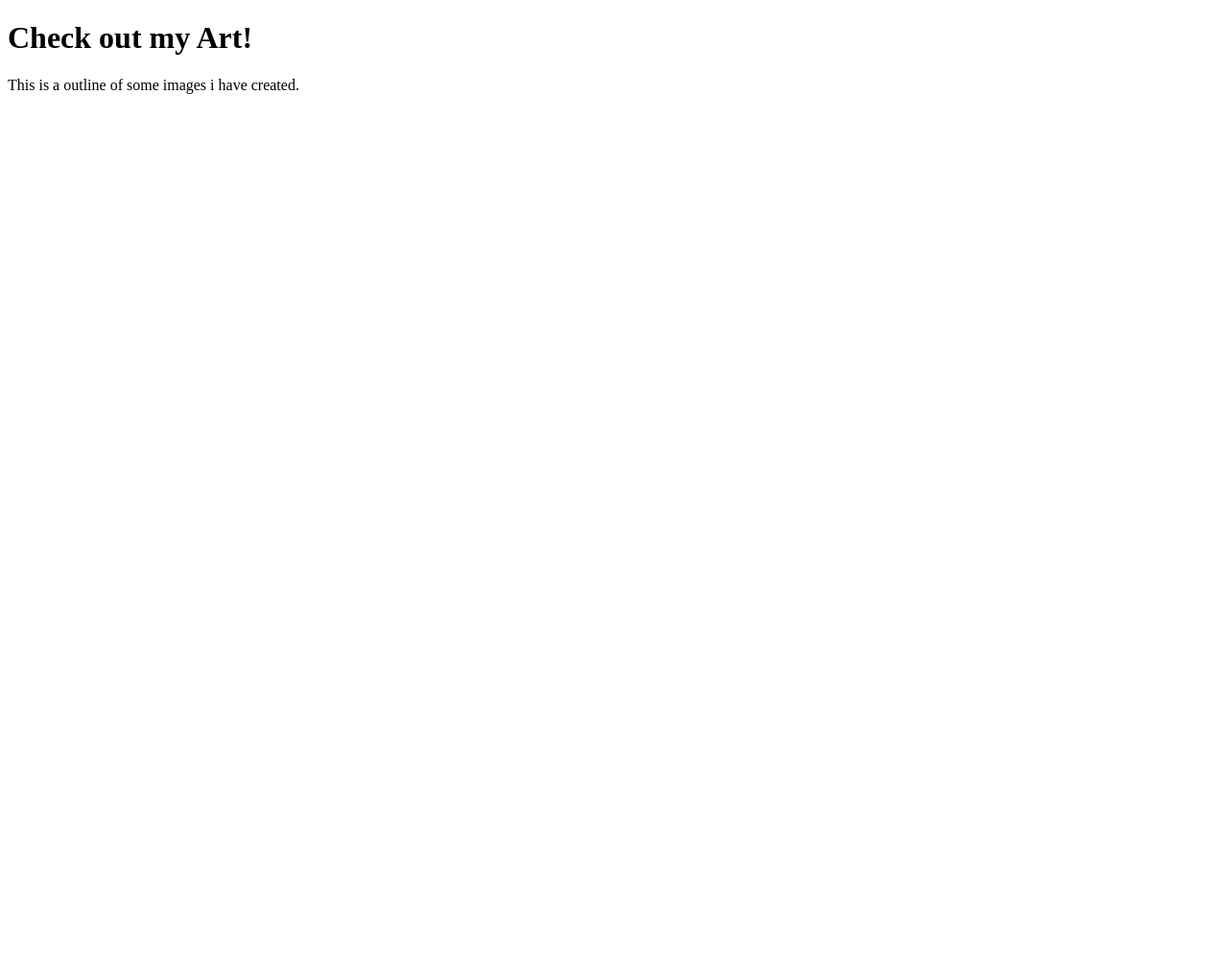
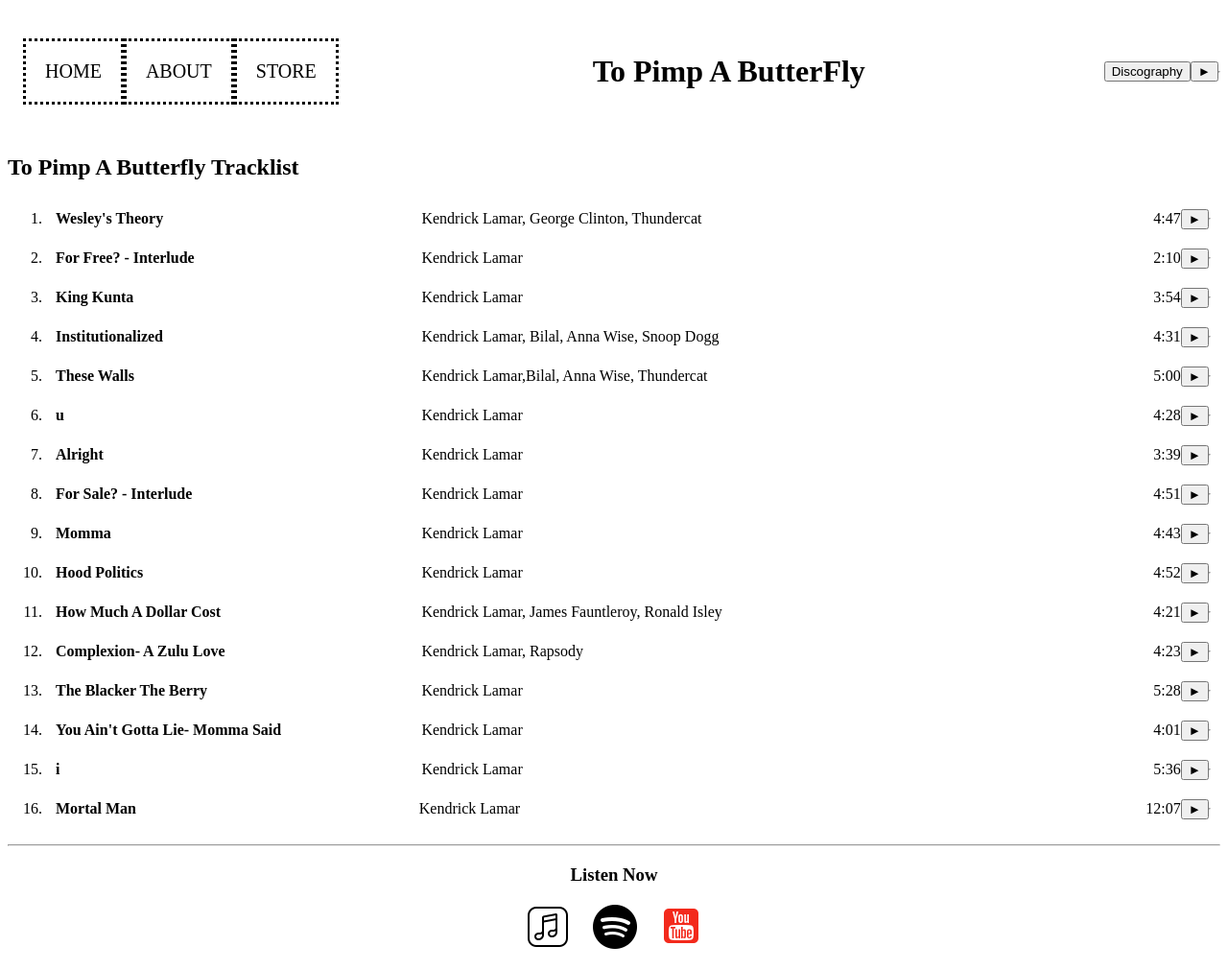
Before and after one commit to Adiyanadz/acit1620-lab5-test, a plain HTML site: page index.html in a window 1280 px wide. Shown: the whole page at 96% size. Before the commit the page ends 800 px from the top, so only its background shows below. Drawn offline with Linux system fonts and the light colour scheme.

Commit message:
changes to web

```diff
--- /dev/null
+++ b/index.css
@@ -0,0 +1,109 @@
+
+/*  BELOW IS FOR THE INDEX.HTML TRACKLIST*/
+#track {
+    display: flex;
+    justify-content: space-between;
+    align-items: center;
+    padding: 10px;
+  }
+
+  #track strong {
+    flex: 1;
+  }
+
+  #track span:nth-child(2) {
+    flex: 2;
+  }
+
+  #track span:nth-child(3),
+  #track button {
+    flex: 1;
+    text-align: right;
+    flex: 0 0 auto; /* Ensures the button does not stretch */
+    width: auto; /* Set width to auto */
+  }
+
+/*  BELOW IS FOR THE FOOTER*/
+  #footheader {
+    text-align: center;
+}
+
+.centered {
+    text-align: center;
+}
+
+#listen-now {
+    list-style: none;
+    display: flex;
+    justify-content: center;
+    padding: 0;
+}
+
+#listen-now li {
+    margin: 0 10px; /* Adjust spacing between list items */
+}
+
+/*  BELOW IS FOR THE HEADER LINKS*/
+#links a {
+  text-decoration: none; /* Remove underline */
+  color: black; /* Default link color */
+  font-size: 20px;
+}
+
+#links a:hover {
+  color: rgb(78, 46, 47); /* Change color on hover */
+}
+
+
+
+
+
+
+
+
+
+/*  BELOW IS FOR THE HEADER*/
+
+#top {
+  display: flex;
+  justify-content: space-between;
+  align-items: center;
+}
+
+#top h1{
+  flex: 1;
+  text-align: center;
+}
+
+#links {
+  list-style: none; /* Removes bullet points */
+  display: flex; /* Displays list items horizontally */
+  justify-content: space-between;
+  padding: 1rem;
+}
+
+
+
+
+
+#about {
+  padding: 20px;
+  border-style: dotted;
+
+}
+#home {
+  padding: 20px;
+  border-style: dotted;
+}
+#store {
+  padding: 20px;
+  border-style: dotted;
+
+}
+
+
+/*  BELOW IS FOR THE STORE*/
+.album-image {
+  width: 200px; /* Set the desired width */
+  height: auto; /* Maintain aspect ratio */
+}
--- a/index.html
+++ b/index.html
@@ -3,10 +3,171 @@
 <head>
     <meta charset="UTF-8">
     <meta name="viewport" content="width=device-width, initial-scale=1.0">
-    <title>Document</title>
+    <title>Midterm Prep</title>
+    <link rel="stylesheet" href="index.css">
 </head>
 <body>
-<h1>Check out my Art!</h1>
-<p>This is a outline of some images i have created.</p>
+    <header id="top">
+        <nav>
+            <ul id="links">
+                <li id="home"><a href="index.html">HOME</a></li>
+                <li id="about"><a href="about.html">ABOUT</a></li>
+                <li id="store"><a href="store.html">STORE</a></li>
+            </ul>
+        </nav>
+        <h1>To Pimp A ButterFly</h1>
+        <button type="button">Discography</button>
+        <br>
+        <button type="button">&#9658;</button>
+        <hr>
+    </header>
+
+<section>
+    <h2>To Pimp A Butterfly Tracklist</h2>
+    <div>
+        <ol>
+        <li><div id = track>
+            <strong>Wesley's Theory</strong>
+            <span>Kendrick Lamar, George Clinton, Thundercat</span>
+            <span> 4:47</span>
+            <button type="button" href="https://www.youtube.com/watch?v=2kP8WiemdwU">&#9658;</button>
+            <hr>
+        </div>
+        </li>
+        <li><div id = track>
+            <strong>For Free? - Interlude</strong>
+            <span>Kendrick Lamar</span>
+            <span> 2:10</span>
+            <button type="button">&#9658;</button>
+            <hr>
+        </div>
+        </li>
+        <li><div id = track>
+            <strong>King Kunta</strong>
+            <span>Kendrick Lamar</span>
+            <span> 3:54</span>
+            <button type="button" >&#9658;</button>
+            <hr>
+        </div>
+        </li>
+        <li><div id = track>
+            <strong>Institutionalized</strong>
+            <span>Kendrick Lamar, Bilal, Anna Wise, Snoop Dogg</span>
+            <span> 4:31</span>
+            <button type="button">&#9658;</button>
+            <hr>
+        </div>
+        </li>
+        <li><div id = track>
+            <strong>These Walls</strong>
+            <span>Kendrick Lamar,Bilal, Anna Wise, Thundercat</span>
+            <span> 5:00</span>
+            <button type="button">&#9658;</button>
+            <hr>
+        </div>
+        </li>
+        <li><div id = track>
+            <strong>u</strong>
+            <span>Kendrick Lamar </span>
+            <span> 4:28</span>
+            <button type="button">&#9658;</button>
+            <hr>
+        </div>
+        </li>
+        <li><div id = track>
+            <strong>Alright</strong>
+            <span>Kendrick Lamar</span>
+            <span> 3:39</span>
+            <button type="button">&#9658;</button>
+            <hr>
+        </div>
+        </li>
+        <li><div id = track>
+            <strong>For Sale? - Interlude</strong>
+            <span>Kendrick Lamar</span>
+            <span> 4:51</span>
+            <button type="button">&#9658;</button>
+            <hr>
+        </div>
+        </li>
+        <li><div id = track>
+            <strong>Momma</strong>
+            <span>Kendrick Lamar</span>
+            <span> 4:43</span>
+            <button type="button">&#9658;</button>
+            <hr>
+        </div>
+        </li>
+        <li><div id = track>
+            <strong>Hood Politics</strong>
+            <span>Kendrick Lamar</span>
+            <span> 4:52</span>
+            <button type="button">&#9658;</button>
+            <hr>
+        </div>
+        </li>
+        <li><div id = track>
+            <strong>How Much A Dollar Cost</strong>
+            <span>Kendrick Lamar, James Fauntleroy, Ronald Isley</span>
+            <span> 4:21</span>
+            <button type="button">&#9658;</button>
+            <hr>
+        </div>
+        </li>
+        <li><div id = track>
+            <strong>Complexion- A Zulu Love</strong>
+            <span>Kendrick Lamar, Rapsody</span>
+            <span> 4:23</span>
+            <button type="button">&#9658;</button>
+            <hr>
+        </div>
+        </li>
+        <li><div id = track>
+            <strong>The Blacker The Berry</strong>
+            <span id="content">Kendrick Lamar</span>
+            <span> 5:28</span>
+            <button type="button" id ="playbutton">&#9658;</button>
+            <hr>
+        </div>
+        </li>
+        <li><div id = track>
+            <strong>You Ain't Gotta Lie- Momma Said</strong>
+            <span>Kendrick Lamar</span>
+            <span> 4:01</span>
+            <button type="button">&#9658;</button>
+            <hr>
+        </div>
+        </li>
+        <li><div id = track>
+            <strong>i</strong>
+            <span>Kendrick Lamar</span>
+            <span> 5:36</span>
+            <button type="button">&#9658;</button>
+            <hr>
+        </div >
+        </li>
+        <li><div id = track>
+            <strong>Mortal Man</strong>
+            <span>Kendrick Lamar</span>
+            <span> 12:07</span>
+            <button type="button">&#9658;</button>
+            <hr>
+        </div>
+        </li>
+    </div>
+</section>
+<footer id="footheader">
+    <hr>
+    <div>
+        <h3 class="centered">Listen Now</h3>
+    </div>
+    <div class="centered">
+        <ul id="listen-now">
+            <li><a href="https://music.apple.com/us/album/to-pimp-a-butterfly/1440828886"><img src="images/apple.png" alt="Apple Music"></a></li>
+            <li><a href="https://open.spotify.com/album/7ycBtnsMtyVbbwTfJwRjSP"><img src="images/spotify.png" alt="Spotify"></a></li>
+            <li><a href="https://www.youtube.com/playlist?list=PLDCdjwiC90TGNwIVOUU_mKmThxmYPcKZr"><img src="images/youtube.png" alt="YouTube"></a></li>
+        </ul>
+    </div>
+</footer>
 </body>
 </html>
```
Also changed, not shown: about.html (added, +44 -0 lines), store.html (added, +57 -0 lines), images/apple.png (added), images/spotify.png (added), images/tpab.jpg (added), images/vinyl.png (added), images/youtube.png (added), styles.css (deleted).
